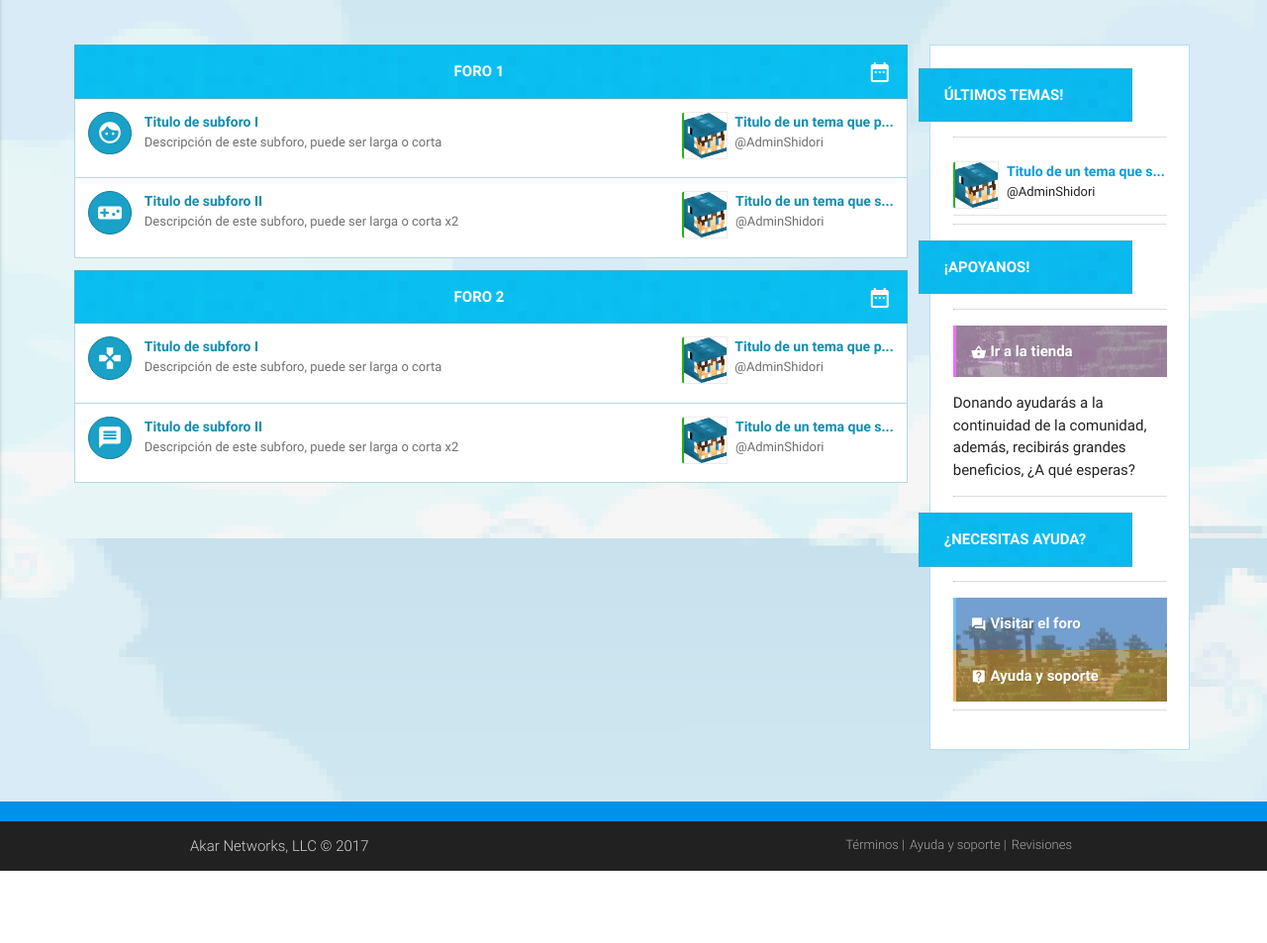
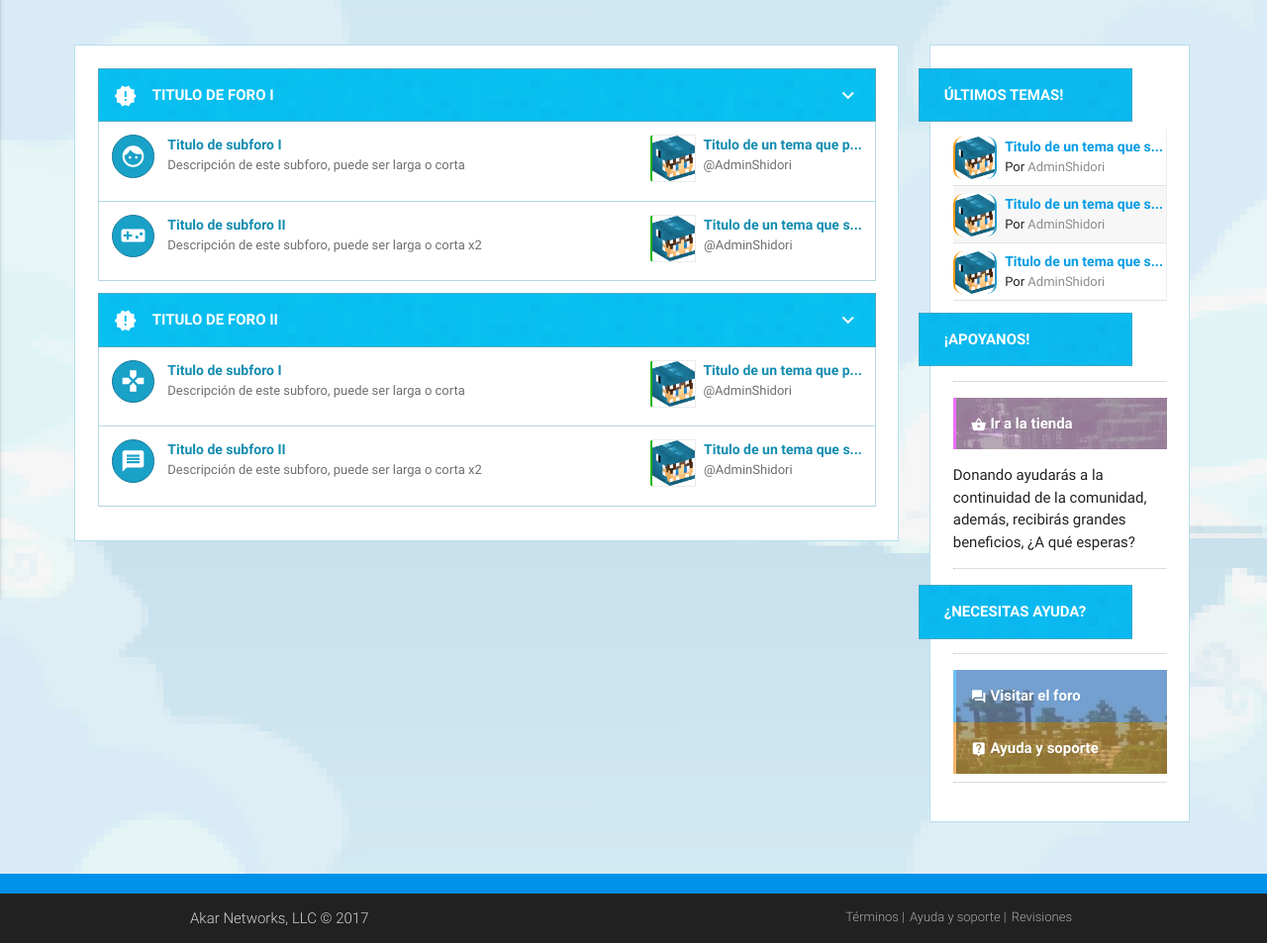
Before and after one commit to R-Lam/AkardooWeb, a PHP site: page /public/forum/topics.php in a window 1280 px wide. Shown: the part 256-1209 px from the top of the page at 99% size. Before the commit the page ends 1136 px from the top, so only its background shows below. Run offline with PHP 8.4, Linux system fonts and the light colour scheme.

Commit message:
Rediseño + inicio de discuciones

```diff
--- a/css/estilo.css
+++ b/css/estilo.css
@@ -265,6 +265,32 @@ body{
 .cont-r-m{
     margin-bottom: 12px;
     border-right: 1px solid #EEE;
+}
+
+.new_topics{
+    text-align: center;
+    display: inline-block;
+}
+
+.schip{
+    background-color: #cecece;
+    display: inline-block;
+    border: 1px solid #c6c6c6;
+}
+
+.schip i {
+    float: left;
+    margin: 3px 5px 0 0;
+    color: #ebebeb;
+    text-shadow: 0px 1px 0 #6b6b6b;
+}
+
+.cont-topic-l{
+    display: inline-block;
+}
+
+.cont-topic-r{
+    display: inline-block;
 }
 
 .t_user a {color:#8c8c8c;font-size: 13px;}
--- a/public/forum/topics.php
+++ b/public/forum/topics.php
@@ -6,47 +6,47 @@
 <div class="principal">
     <div class="row">
        <div class="col s12 m12 l9">
-            <div class="cont_left">
+            <div class="cont_left bg_white">
                 <!-- Categoria del foro-->
                 <div class="entrada_foro">
                     <div class="title_blog">
                         <!-- Flecha -->
-                        <div class="title_right center-align">
-                            <span class="title_date right tooltipped" data-position="top" data-tooltip="23/08/2017"><i class="material-icons">date_range</i></span>
-                            <span class=""><a class="white-text" href="">Foro 1</a></span>
+                        <div class="title_right">
+                            <span class="title_date right tooltipped" data-position="top" data-tooltip="¿?"><i class="material-icons">keyboard_arrow_down</i></span>
+                            <span class=""><i class="material-icons left">new_releases</i><a class="white-text" href="">Titulo de foro I</a></span>
                         </div>
                     </div>
                     <!-- Secciones del foro-->
-                    <div class="sub_forum tooltipped" data-tooltip="No hay mensajes sin leer" data-position="bottom" data-delay="10" onclick="foro1()">
+                    <div class="sub_forum tooltipped" data-tooltip="No hay mensajes que leer" data-position="right" data-delay="50" onclick="foro1()">
                         <div class="sub_fl">
-                            <div class="sub_forum_icon tooltipped" data-delay="20" data-tooltip="NOMBRE DEL FORO" data-position="top"><i class="v-middle material-icons">face</i></div>
+                            <div class="sub_forum_icon tooltipped transi" data-tooltip="NOMBRE DEL FORO" data-position="top"><i class="v-middle material-icons">face</i></div>
                             <div class="sub_forum_data">
-                                <a href="topic1.php" clasS="t_sb"><span class="">Titulo de subforo I</span></a><br>
+                                <a href="/public/blog.php" class="t_sb"><span class="">Titulo de subforo I</span></a><br>
                                 <span class="">Descripción de este subforo, puede ser larga o corta</span>
                             </div>
                         </div>
                         <div class="sub_fr">
                             <div class="sub_forum_data">
                                 <a href="/public/profile.php" class="tooltipped" data-tooltip="@AdminShidori" data-position="top" style="float:left"><img class="avatar_sb" src="/img/avatars/blog_face.png"></a>
-                                <a href="topic1.php" clasS="t_ss"><span class="">Titulo de un tema que p...</span></a><br>
+                                <a href="/public/blog.php" class="t_ss"><span class="">Titulo de un tema que p...</span></a><br>
                                 <span class="t_user">@AdminShidori</span>
                             </div>
                         </div>
                     </div>
                     <!-- Fin de secciones del foro -->
                     <!-- Secciones del foro-->
-                    <div class="sub_forum tooltipped" data-tooltip="No hay mensajes sin leer" data-position="bottom" data-delay="10" onclick="foro1()">
+                    <div class="sub_forum tooltipped" data-tooltip="No hay mensajes que leer" data-position="right" data-delay="50" onclick="foro1()">
                         <div class="sub_fl">
-                            <div class="sub_forum_icon tooltipped" data-tooltip="NOMBRE DEL FORO" data-position="top"><i class="v-middle material-icons">videogame_asset</i></div>
+                            <div class="sub_forum_icon tooltipped transi" data-tooltip="NOMBRE DEL FORO" data-position="top"><i class="v-middle material-icons">videogame_asset</i></div>
                             <div class="sub_forum_data">
-                                <a href="topic1.php" clasS="t_sb"><span class="">Titulo de subforo II</span></a><br>
+                                <a href="/public/blog.php" class="t_sb"><span class="">Titulo de subforo II</span></a><br>
                                 <span class="">Descripción de este subforo, puede ser larga o corta x2</span>
                             </div>
                         </div>
                         <div class="sub_fr">
                             <div class="sub_forum_data">
                                 <a href="/public/profile.php" class="tooltipped" data-tooltip="@AdminShidori" data-position="top" style="float:left"><img class="avatar_sb" src="/img/avatars/blog_face.png"></a>
-                                <a href="topic1.php" clasS="t_ss"><span class="">Titulo de un tema que s...</span></a><br>
+                                <a href="/public/blog.php" class="t_ss"><span class="">Titulo de un tema que s...</span></a><br>
                                 <span class="t_user">@AdminShidori</span>
                             </div>
                         </div>
@@ -58,42 +58,42 @@
                 <div class="entrada_foro">
                     <div class="title_blog">
                         <!-- Flecha -->
-                        <div class="title_right center-align">
-                            <span class="title_date right tooltipped" data-position="top" data-tooltip="23/08/2017"><i class="material-icons">date_range</i></span>
-                            <span class=""><a class="white-text" href="">Foro 2</a></span>
+                        <div class="title_right">
+                            <span class="title_date right tooltipped" data-position="top" data-tooltip="¿?"><i class="material-icons">keyboard_arrow_down</i></span>
+                            <span class=""><i class="material-icons left">new_releases</i><a class="white-text" href="">Titulo de foro II</a></span>
                         </div>
                     </div>
                     <!-- Secciones del foro-->
-                    <div class="sub_forum tooltipped" data-tooltip="No hay mensajes sin leer" data-position="bottom" data-delay="10" onclick="foro1()">
+                    <div class="sub_forum tooltipped" data-tooltip="No hay mensajes que leer" data-position="right" data-delay="50" onclick="foro1()">
                         <div class="sub_fl">
-                            <div class="sub_forum_icon tooltipped" data-tooltip="NOMBRE DEL FORO" data-position="top"><i class="v-middle material-icons">games</i></div>
+                            <div class="sub_forum_icon tooltipped transi" data-tooltip="NOMBRE DEL FORO" data-position="top"><i class="v-middle material-icons">games</i></div>
                             <div class="sub_forum_data">
-                                <a href="/public/blog.php" clasS="t_sb"><span class="">Titulo de subforo I</span></a><br>
+                                <a href="/public/blog.php" class="t_sb"><span class="">Titulo de subforo I</span></a><br>
                                 <span class="">Descripción de este subforo, puede ser larga o corta</span>
                             </div>
                         </div>
                         <div class="sub_fr">
                             <div class="sub_forum_data">
                                 <a href="/public/profile.php" class="tooltipped" data-tooltip="@AdminShidori" data-position="top" style="float:left"><img class="avatar_sb" src="/img/avatars/blog_face.png"></a>
-                                <a href="/public/blog.php" clasS="t_ss"><span class="">Titulo de un tema que p...</span></a><br>
+                                <a href="/public/blog.php" class="t_ss"><span class="">Titulo de un tema que p...</span></a><br>
                                 <span class="t_user">@AdminShidori</span>
                             </div>
                         </div>
                     </div>
                     <!-- Fin de secciones del foro -->
                     <!-- Secciones del foro-->
-                    <div class="sub_forum tooltipped" data-tooltip="No hay mensajes sin leer" data-position="bottom" data-delay="10" onclick="foro1()">
+                    <div class="sub_forum tooltipped" data-tooltip="No hay mensajes que leer" data-position="right" data-delay="50" onclick="foro1()">
                         <div class="sub_fl">
-                            <div class="sub_forum_icon tooltipped" data-tooltip="NOMBRE DEL FORO" data-position="top"><i class="v-middle material-icons">message</i></div>
+                            <div class="sub_forum_icon tooltipped transi" data-tooltip="NOMBRE DEL FORO" data-position="top"><i class="v-middle material-icons">message</i></div>
                             <div class="sub_forum_data">
-                                <a href="/public/blog.php" clasS="t_sb"><span class="">Titulo de subforo II</span></a><br>
+                                <a href="/public/blog.php" class="t_sb"><span class="">Titulo de subforo II</span></a><br>
                                 <span class="">Descripción de este subforo, puede ser larga o corta x2</span>
                             </div>
                         </div>
                         <div class="sub_fr">
                             <div class="sub_forum_data">
                                 <a href="/public/profile.php" class="tooltipped" data-tooltip="@AdminShidori" data-position="top" style="float:left"><img class="avatar_sb" src="/img/avatars/blog_face.png"></a>
-                                <a href="/public/blog.php" clasS="t_ss"><span class="">Titulo de un tema que s...</span></a><br>
+                                <a href="/public/blog.php" class="t_ss"><span class="">Titulo de un tema que s...</span></a><br>
                                 <span class="t_user">@AdminShidori</span>
                             </div>
                         </div>
@@ -111,13 +111,29 @@
                     <div class="st_title">
                         <span class="st_text">Últimos temas! </span>
                     </div>
-                    <hr class="hr_line" />
-                    <div class="cont-r-block last-r">
-                        <a href="/public/profile.php" class="tooltipped" data-tooltip="@AdminShidori" data-position="top" style="float:left"><img class="avatar_sb" src="/img/avatars/blog_face.png"></a>
-                        <a href="/public/blog.php" clasS="t_sb"><span class="">Titulo de un tema que s...</span></a><br>
-                        <span class="t_user">@AdminShidori</span>
+                    <div class="cont-r-m">
+                        <!-- Ultimo tema -->
+                        <div class="cont-r-block last-r">
+                            <a href="/public/profile.php" class="tooltipped" data-tooltip="@AdminShidori" data-position="top" style="float:left"><img class="avatar_lt" src="/img/avatars/blog_face.png"></a>
+                            <a href="/public/blog.php" class="t_sb"><span class="">Titulo de un tema que s...</span></a><br>
+                            <span class="t_user">Por <a href="/public/profile.php">AdminShidori</a></span>
+                        </div>
+                        <!-- Fin ultimo tema -->
+                        <!-- Ultimo tema -->
+                        <div class="cont-r-block last-r">
+                            <a href="/public/profile.php" class="tooltipped" data-tooltip="@AdminShidori" data-position="top" style="float:left"><img class="avatar_lt" src="/img/avatars/blog_face.png"></a>
+                            <a href="/public/blog.php" class="t_sb"><span class="">Titulo de un tema que s...</span></a><br>
+                            <span class="t_user">Por <a href="/public/profile.php">AdminShidori</a></span>
+                        </div>
+                        <!-- Fin ultimo tema -->
+                        <!-- Ultimo tema -->
+                        <div class="cont-r-block last-r">
+                            <a href="/public/profile.php" class="tooltipped" data-tooltip="@AdminShidori" data-position="top" style="float:left"><img class="avatar_lt" src="/img/avatars/blog_face.png"></a>
+                            <a href="/public/blog.php" class="t_sb"><span class="">Titulo de un tema que s...</span></a><br>
+                            <span class="t_user">Por <a href="/public/profile.php">AdminShidori</a></span>
+                        </div>
+                        <!-- Fin ultimo tema -->
                     </div>
-                    <hr class="hr_line" />
                 </div>
                 <!-- Fin del bloque -->
                 <!-- Bloque -->
```
Also changed, not shown: public/forum/index.php (+4 -4 lines), public/forum/topic1.php (+37 -21 lines), public/forum/view.php (+11 -10 lines).
